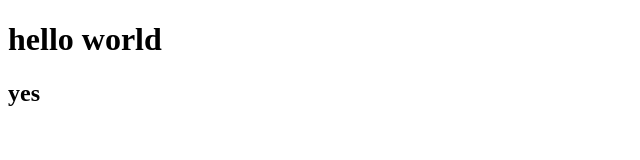
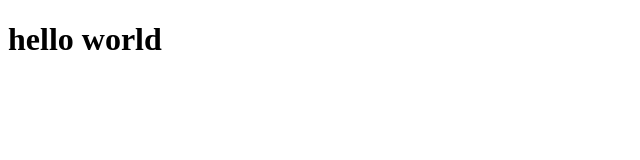
Before and after one commit to MedSalahSlimani/learn-github, a plain HTML site: page index.html in a window 1280 px wide. Shown: the full height of the page, 0-640 px from the left. Drawn offline with Linux system fonts and the light colour scheme.

Commit message:
delete one linge

```diff
--- a/index.html
+++ b/index.html
@@ -7,6 +7,5 @@
   </head>
   <body>
     <h1>hello world</h1>
-    <h2>yes</h2>
   </body>
 </html>
```
